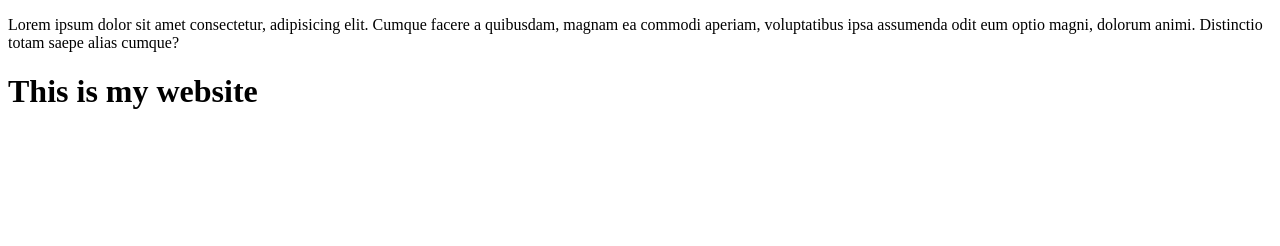
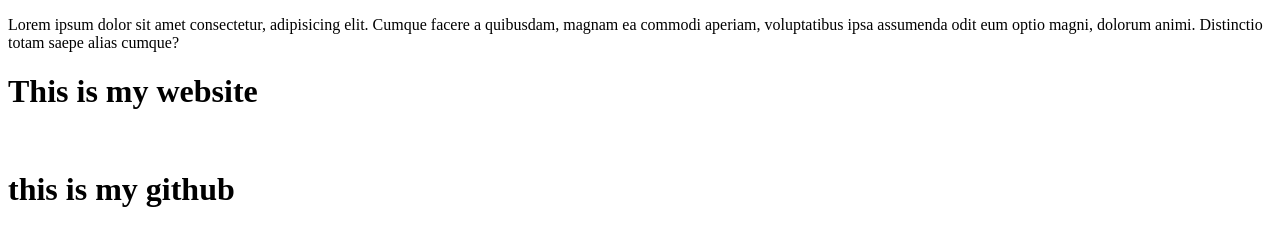
Before and after one commit to Tanmoy-d/my-frist-websity, a plain HTML site: page amer.html in a window 1280 px wide. Drawn offline with Linux system fonts and the light colour scheme.

Commit message:
is github

```diff
--- a/amer.html
+++ b/amer.html
@@ -10,6 +10,7 @@
         <h1>This is my website</h1>
             <img src="images.jfif" alt="">
             <img src="images.jfif" alt="">
+            <h1>this is my github</h1>
 
 
 </body>
```
